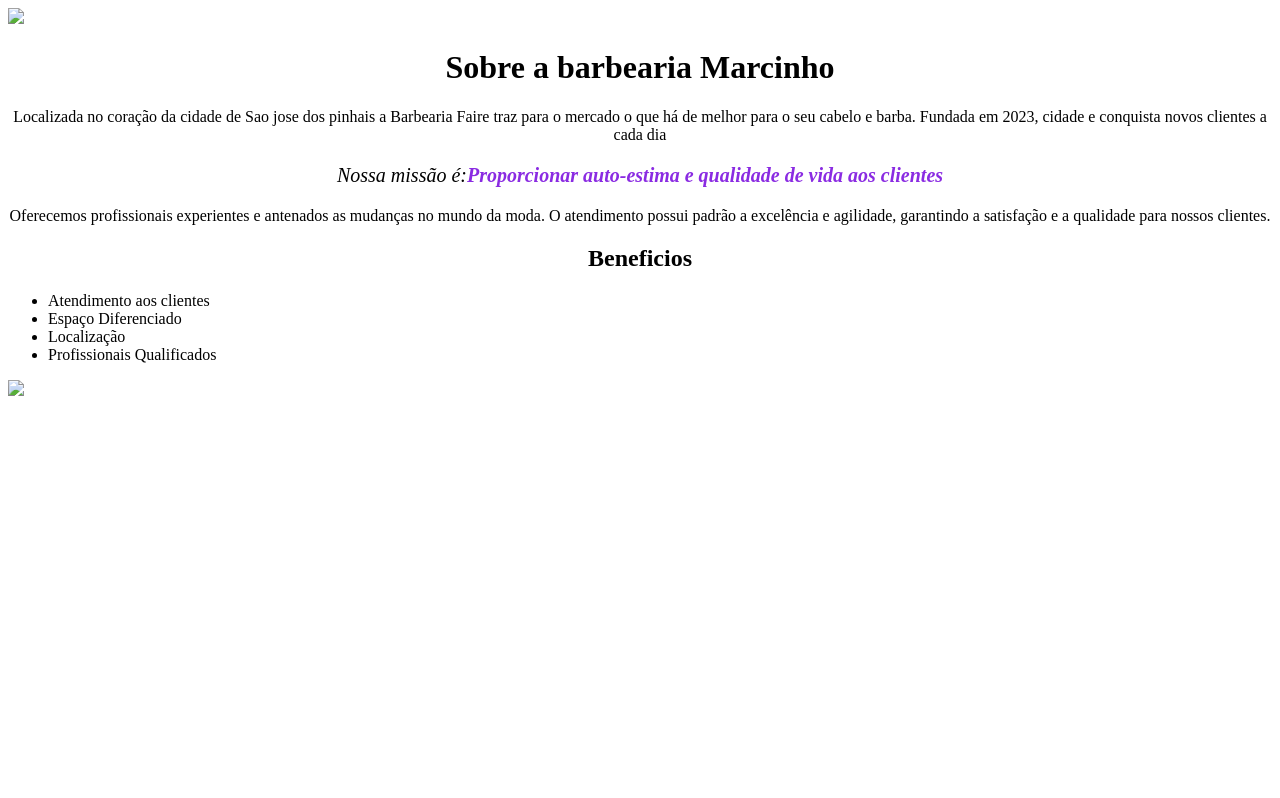
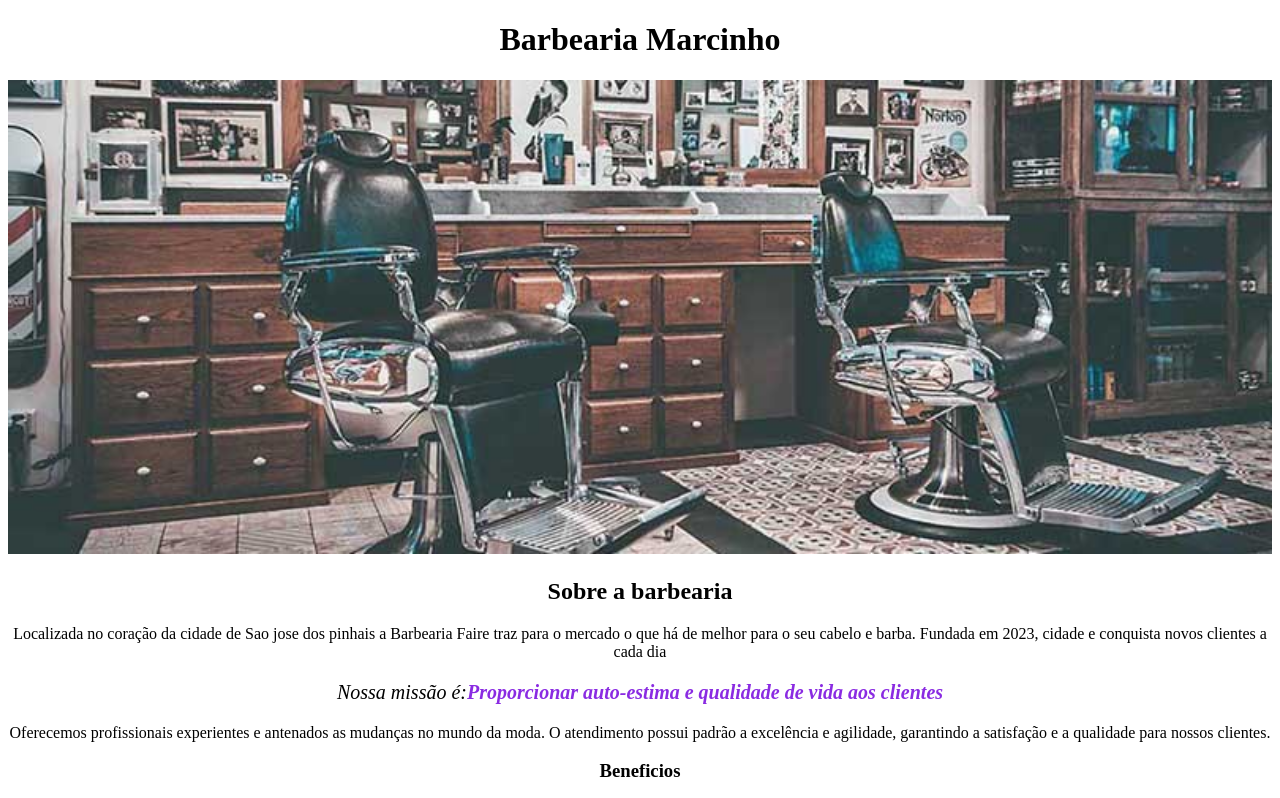
Before and after one commit to davivvbd/barbearia, a plain HTML site: page index.html in a window 1280 px wide. Shown: the top 798 px of the page. Drawn offline with Linux system fonts and the light colour scheme.

Commit message:
12/04/24

```diff
--- a/index.html
+++ b/index.html
@@ -11,10 +11,14 @@
 </head>
 
 <body>
-  <div class="principal">
-    <img src="banner.jpg" style="width: 100%;">
 
-    <h1>Sobre a barbearia Marcinho</h1>
+  <header>
+   <h1 class="texto-centralizado">Barbearia Marcinho</h1>
+   </header>
+     <img src="banner.jpg" style="width: 100%;">
+    <div class="principal">
+
+    <h2 class="texto-centralizado">Sobre a barbearia</h2>
 
     <p>Localizada no coração da cidade de Sao jose dos pinhais a Barbearia Faire traz para o mercado o que há de melhor para o
       seu cabelo e barba. Fundada em 2023, cidade e conquista novos clientes a cada dia</p>
@@ -26,8 +30,7 @@
   </div>
 
   <div class="beneficios">
-    <h2>Beneficios</h2>
-
+    <h3 class="texto-centralizado">Beneficios</h3>
 
     <ul>
       <li class="item">Atendimento aos clientes</li>
--- /dev/null
+++ b/produtos.html
@@ -0,0 +1,16 @@
+<!DOCTYPE html>
+
+<html>
+  <head>
+    <meta charset="UTF-8">
+    <meta name="viewport" content="width=device-width">
+    <title>Produtos - Barbearia Marcinho</title>
+    <link href="produtos.css" rell="stylesheet">
+  </head>
+
+
+  <body>
+
+
+  </body>
+</html>
--- a/style.css
+++ b/style.css
@@ -2,8 +2,10 @@
    background-color: #CCCCCC;
    padding: 30px;
 }
-h1 {
-  text-align:center;
+
+.texto-centralizado{
+  text-align: center;
+
 }
 
 p {
@@ -23,9 +25,6 @@ beneficios{
   padding: 20px;
 }
 
-h2 {
-   text-align: center;
-}
 
 .imagem-beneficio {
   width: 50%;
```
Also changed, not shown: banner.jpg (added), barba.jpg (added), beneficios.jpg (added), bg.jpg (added), cabelo+barba.jpg (added), cabelo.jpg (added), logo-branco.png (added), logo.png (added), produtos.css (added).
